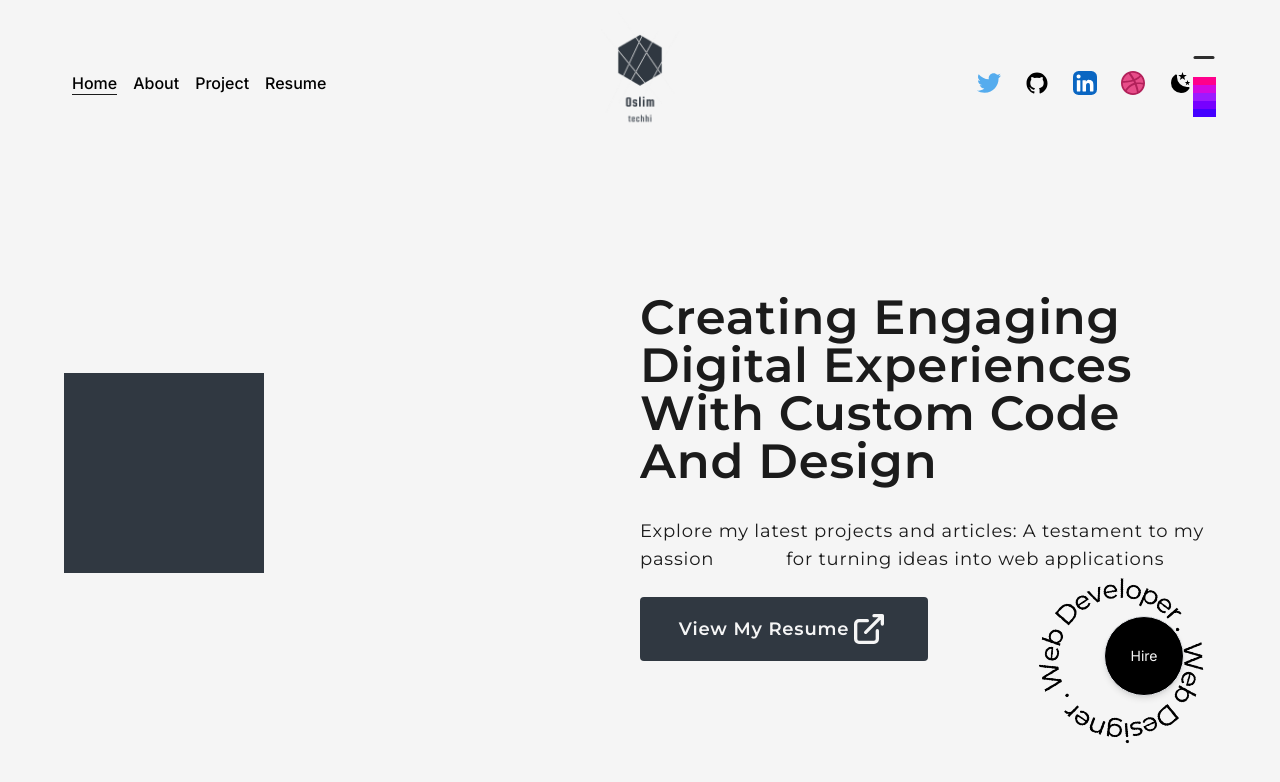
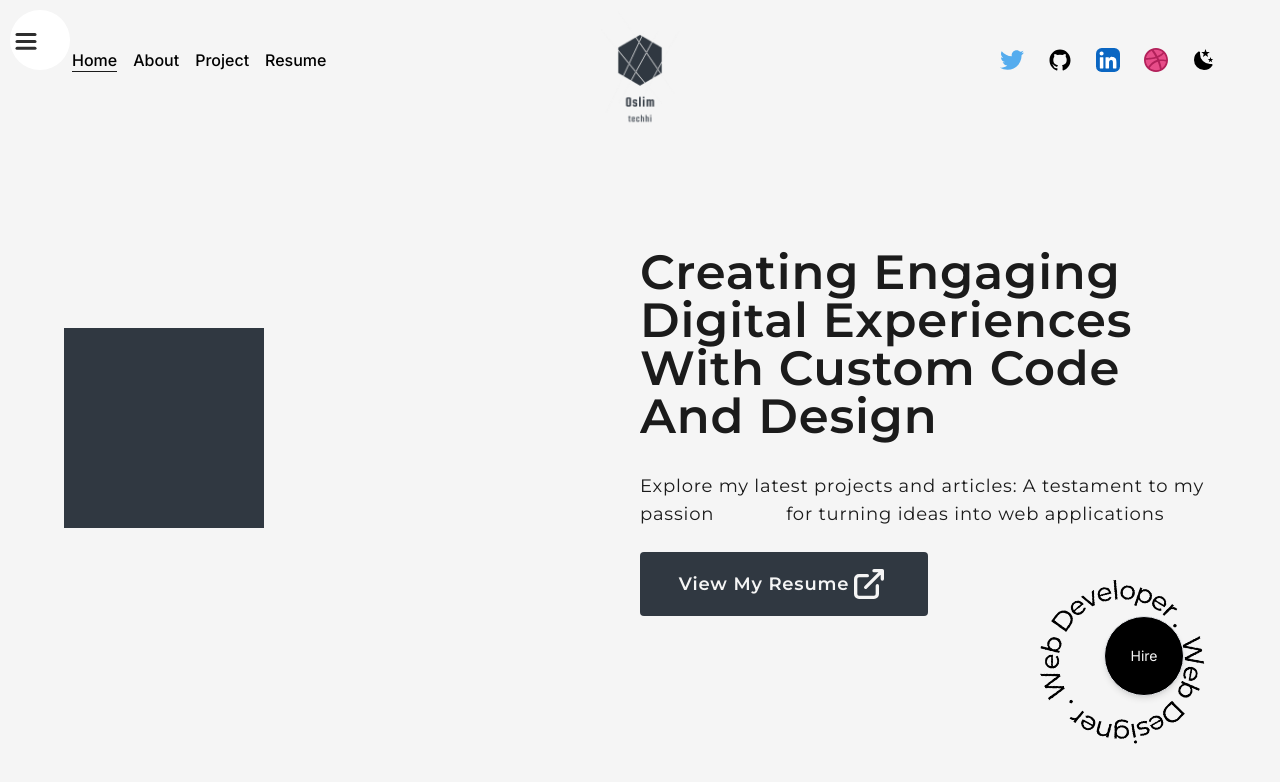
Before and after one commit to oslim4321/Oslim-portfolio, a Next.js app: page / in a window 1280 px wide. Shown: the top 782 px of the page. Built offline with nearby package versions, Linux system fonts and the light colour scheme.

Commit message:
workin76

```diff
--- a/src/components/HeroPage.js
+++ b/src/components/HeroPage.js
@@ -5,6 +5,7 @@ import { motion } from "framer-motion";
 import { LinkArrow } from "./Icons";
 import { PopUp } from "./PopUp";
 import HeroPageAnimatedLeft from "./HeroPageAnimatedLeft";
+import { Example } from "./NavDesktopToggle/Popup";
 
 const HeroPage = () => {
   const MotionLink = motion(Link);
@@ -67,7 +68,7 @@ const HeroPage = () => {
           {/* </motion.div> */}
         </div>
       </div>
-      <PopUp />
+      <Example />
     </div>
   );
 };
--- a/src/components/NavDesktopToggle/MenuItem.js
+++ b/src/components/NavDesktopToggle/MenuItem.js
@@ -1,5 +1,6 @@
 import * as React from "react";
 import { motion } from "framer-motion";
+import "./style.css";
 
 const variants = {
   open: {
--- a/src/components/NavDesktopToggle/MenuToggle.js
+++ b/src/components/NavDesktopToggle/MenuToggle.js
@@ -1,5 +1,6 @@
 import * as React from "react";
 import { motion } from "framer-motion";
+import "./style.css";
 
 const Path = (props) => (
   <motion.path
--- a/src/components/NavDesktopToggle/Navigation.js
+++ b/src/components/NavDesktopToggle/Navigation.js
@@ -1,6 +1,7 @@
 import * as React from "react";
 import { motion } from "framer-motion";
 import { MenuItem } from "./MenuItem";
+import "./style.css";
 
 const variants = {
   open: {
--- a/src/components/NavDesktopToggle/Popup.js
+++ b/src/components/NavDesktopToggle/Popup.js
@@ -4,6 +4,7 @@ import { motion, sync, useCycle } from "framer-motion";
 import { useDimensions } from "./use-dimensions";
 import { MenuToggle } from "./MenuToggle";
 import { Navigation } from "./Navigation";
+import "./style.css";
 
 const sidebar = {
   open: (height = 1000) => ({
@@ -31,7 +32,8 @@ export const Example = () => {
   const { height } = useDimensions(containerRef);
 
   return (
-    <motion.nav
+    <motion.div
+      className="nav"
       initial={false}
       animate={isOpen ? "open" : "closed"}
       custom={height}
@@ -40,6 +42,6 @@ export const Example = () => {
       <motion.div className="background" variants={sidebar} />
       <Navigation />
       <MenuToggle toggle={() => toggleOpen()} />
-    </motion.nav>
+    </motion.div>
   );
 };
--- a/src/components/NavDesktopToggle/style.css
+++ b/src/components/NavDesktopToggle/style.css
@@ -1,4 +1,4 @@
-body {
+/* body {
   width: 100vw;
   height: 100vh;
   background: linear-gradient(180deg, #0055ff 0%, rgb(0, 153, 255) 100%);
@@ -8,9 +8,9 @@ body {
   display: flex;
   justify-content: center;
   align-items: center;
-}
+} */
 
-nav {
+.nav {
   position: absolute;
   top: 0;
   left: 0;
--- /dev/null
+++ b/src/components/NavDesktopToggle/use-dimensions.js
@@ -0,0 +1,16 @@
+import { useEffect, useRef } from "react";
+
+// Naive implementation - in reality would want to attach
+// a window or resize listener. Also use state/layoutEffect instead of ref/effect
+// if this is important to know on initial client render.
+// It would be safer to  return null for unmeasured states.
+export const useDimensions = (ref) => {
+  const dimensions = useRef({ width: 0, height: 0 });
+
+  useEffect(() => {
+    dimensions.current.width = ref.current.offsetWidth;
+    dimensions.current.height = ref.current.offsetHeight;
+  }, []);
+
+  return dimensions.current;
+};
--- a/src/components/Navbar.js
+++ b/src/components/Navbar.js
@@ -13,7 +13,6 @@ import {
 } from "./Icons";
 import HireMe from "./HireMe";
 import { MenuToggle } from "./NavDesktopToggle/MenuToggle";
-import { Navigation } from "./NavDesktopToggle/Navigation";
 
 const CustomLink = ({ href, title, className = "" }) => {
   const pathname = usePathname();
@@ -91,7 +90,6 @@ const Navbar = () => {
           </motion.a>
           <span className="">
             <MenuToggle />
-            <Navigation />
           </span>
         </nav>
 
```
